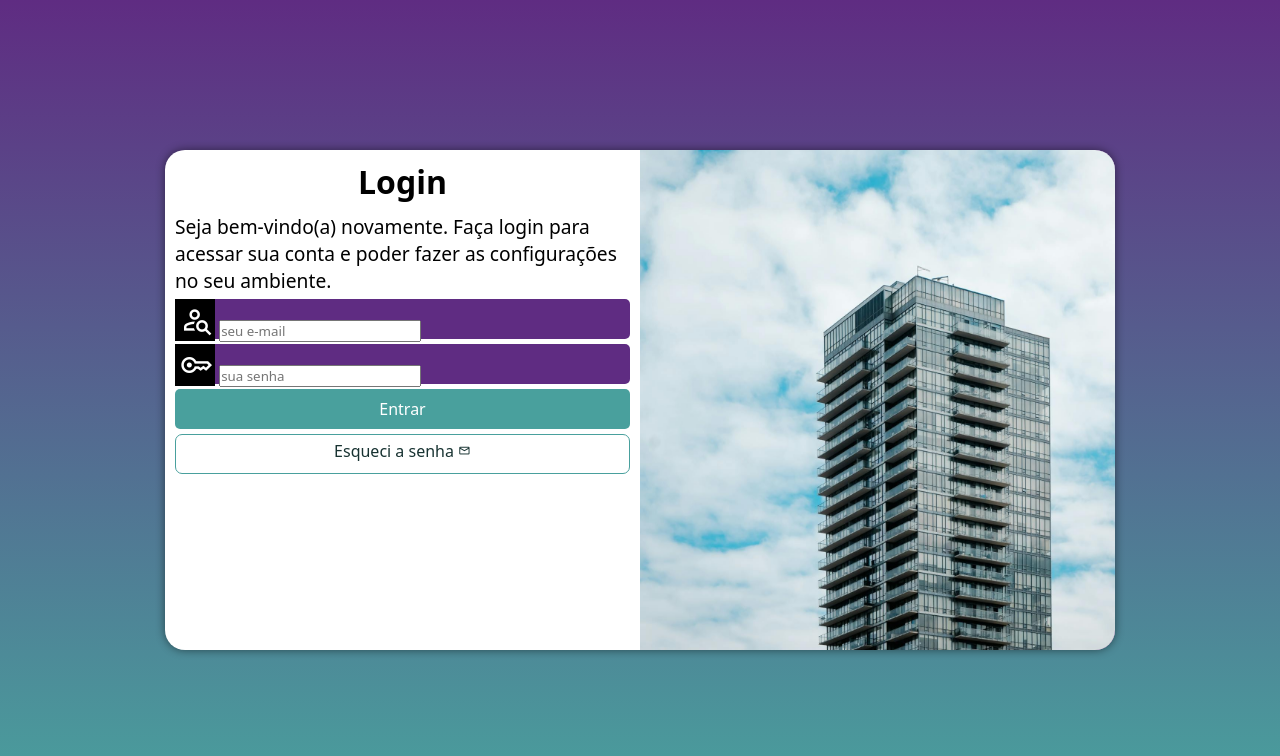
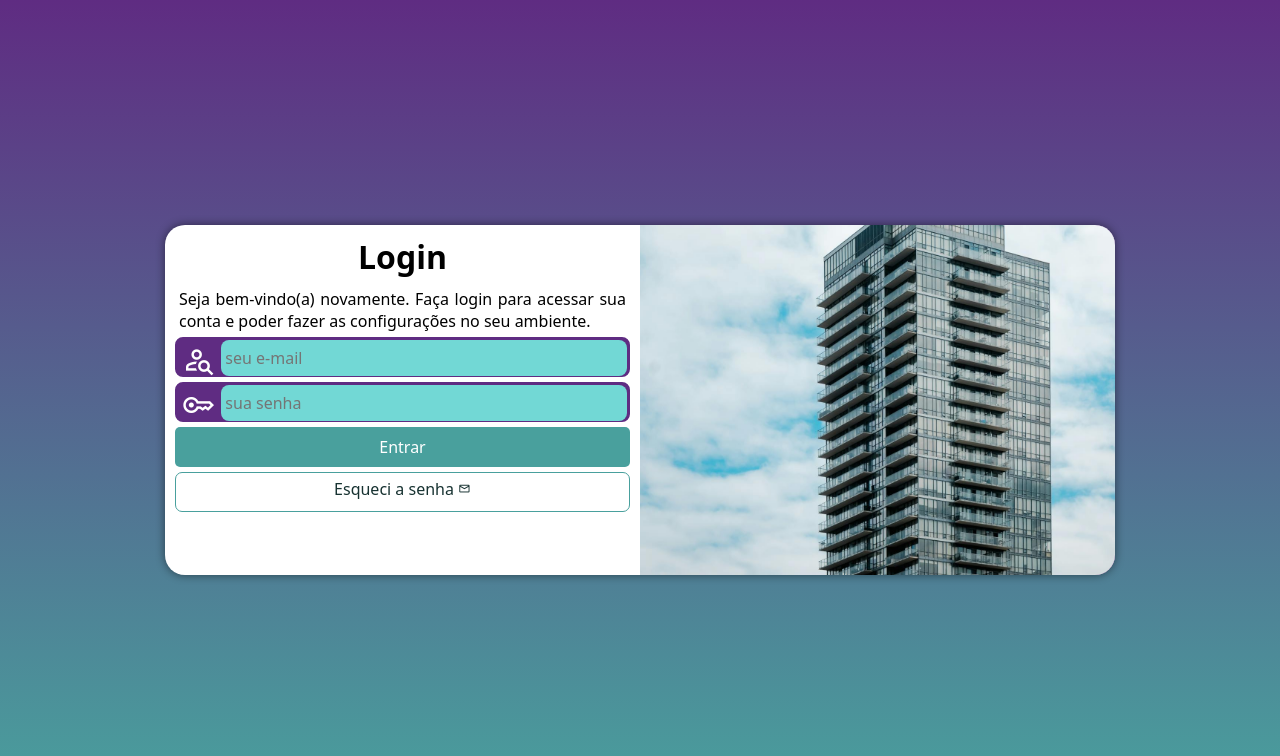
Before and after one commit to pmbpablo/projeto-loginf, a plain HTML site: page index.html in a window 1280 px wide. Drawn offline with nearby package versions, Linux system fonts and the light colour scheme.

Commit message:
Terminei o projeto

```diff
--- a/estilos/media-query.css
+++ b/estilos/media-query.css
@@ -14,7 +14,9 @@
 
     #login{
         width: 80vw;
+        height: 280px;
     }
+
 
     #imagem{
         /*Esse "float" serve para posicionar uma div, para que isso funsione a div dever ser um bloco */
@@ -37,6 +39,7 @@
 
     #login{
         width: 950px;
+        height: 350px;
     }
 
     #imagem{
@@ -55,7 +58,8 @@
     }
 
     #formulario > p{
-        font-size: 1.2em;
+        font-size: 1em;
+        margin: 4px;
     }
 
 }
--- a/estilos/style.css
+++ b/estilos/style.css
@@ -34,10 +34,10 @@ main{
     position: absolute;
     top: 50%;
     left: 50%;
-    transform: translate(-50%, -50%);
     overflow: hidden;
     /* esse "overflow" diz respeito a tudo que utrapassa a div. o "hidden" diz para apagar o que sair para fora */
 
+    transform: translate(-50%, -50%);
     transition: width .3s, heigth .3s;
     /*Esse "transition" serve para fazer uma animação */
     transition-timing-function: ease;
@@ -67,14 +67,16 @@ main{
 
 #formulario > p{
     font-size: 0.8em;
+    text-align: justify;
 }
 
 .campo{
     background-color: var(--lilas);
+    border: 2px solid var(--lilas);
     display: block;
     width: 100%;
     height: 40px;
-    border-radius: 5px;
+    border-radius: 8px;
     margin: 5px 0px;
 }
 
@@ -84,16 +86,31 @@ main{
 
 .campo > span{
     color: white;
-    background-color: black;
+
     font-size: 2em;
     width: 40px;
     padding: 5px;
 }
 
-.campo >input{
-    background-color: ;
+div.campo > input{
+    background-color: #72d8d5;
+    font-size: 1em;
+    width: calc(100% - 45px);
+    /*Essa função calc serve para calcular um valor especifico*/
+
+    height: 100%;
+    border: 0px;
+    border-radius: 8px;
+    transform: translateY(-12px);
+    /*movimentar uma div*/
+    /*é importante colocar todas as tranformações como ultimo atributo*/
+
 }
 
+.campo > input:focus-within{
+    /* esse "focus-within" significa quando interagir com a caixa*/
+    background-color: white;
+}
 
 
 form > input[type=submit]{
```
Also changed, not shown: index.html (+3 -3 lines).
